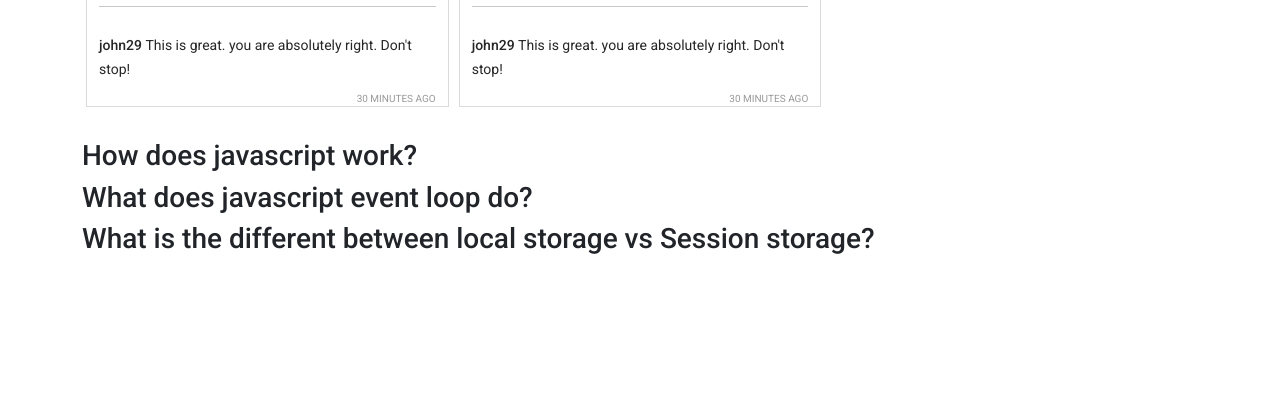
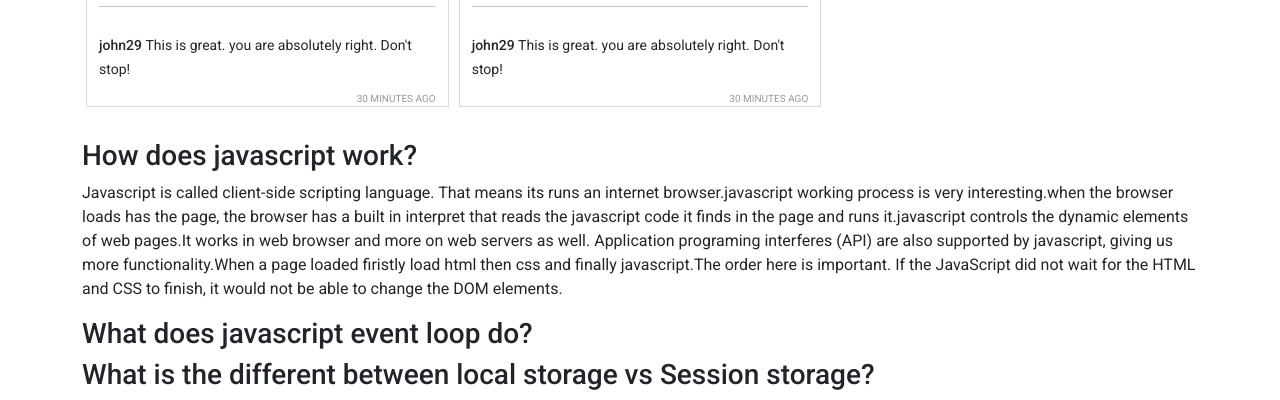
Before and after one commit to RussellAhmed11/insta-shor, a plain HTML site: page index.html in a window 1280 px wide. Shown: the part 1425-1825 px from the top of the page. Before the commit the page ends 1689 px from the top, so only its background shows below. Drawn offline with nearby package versions, Linux system fonts and the light colour scheme.

Commit message:
add questin 1

```diff
--- a/index.html
+++ b/index.html
@@ -79,6 +79,7 @@
         </main>
         <section class="container mt-3">
             <h3>How does javascript work?</h3>
+            <p>Javascript  is called client-side scripting language. That means its runs an internet browser.javascript working process is very interesting.when the browser loads has the page, the browser has a built  in interpret  that reads the javascript  code it finds in the page and runs it.javascript controls the dynamic  elements  of web pages.It works in web browser  and more on web servers as well. Application programing interferes (API) are also supported by javascript, giving us more functionality.When a page loaded firistly load html then css and finally javascript.The order here is important. If the JavaScript did not wait for the HTML and CSS to finish, it would not be able to change the DOM elements.</p>
             <h3>What does javascript event loop do?</h3>
             <h3>What is the different between local storage vs Session storage?</h3>
         </section>
```
